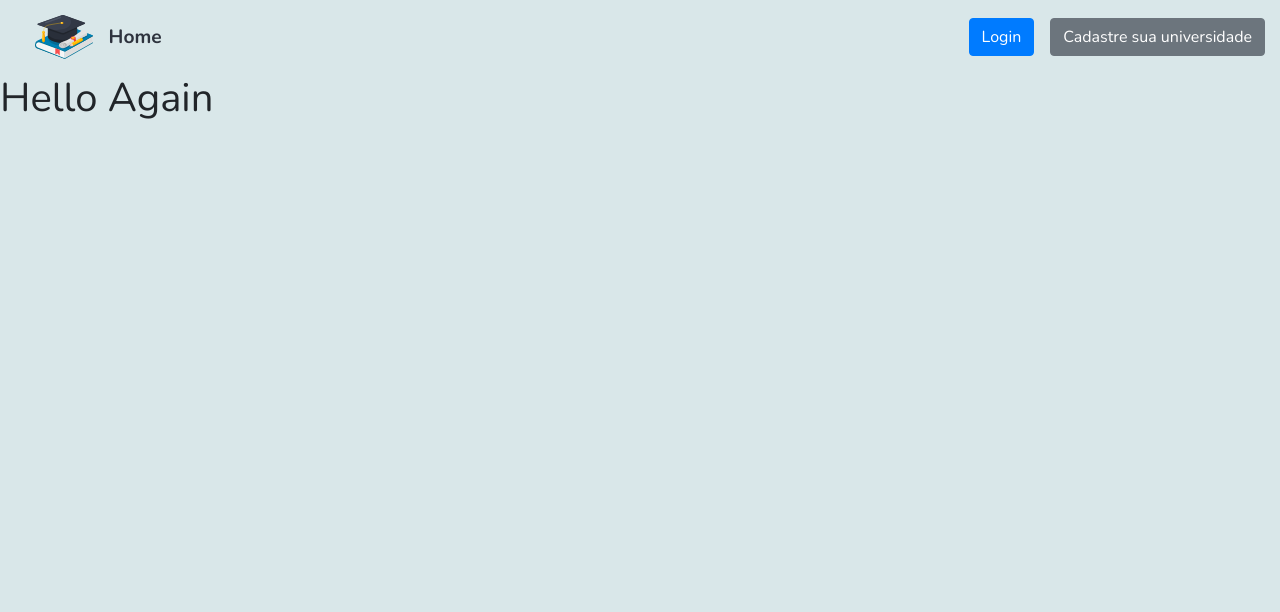
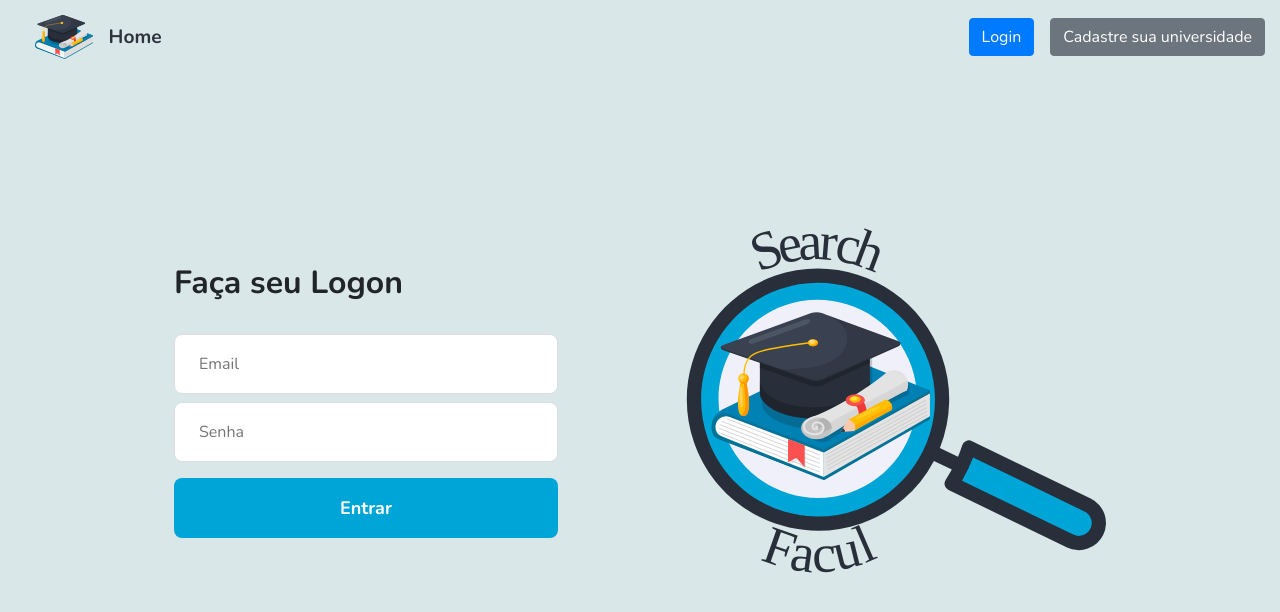
Before and after one commit to Brendhon/SearchFacul_Web, a React (Create React App) app: page / in a window 1280 px wide. Shown: the top 612 px of the page. Built offline with nearby package versions, Linux system fonts and the light colour scheme.

Commit message:
add: CSS in Logon

```diff
--- a/src/pages/Logon/index.jsx
+++ b/src/pages/Logon/index.jsx
@@ -2,11 +2,24 @@ import React from 'react'
 import './styles.css'
 
 import Header from '../../components/Header'
+import logo from '../../assets/img/alternative.svg'
 
 const Logon = _ =>
-    <div>
+    <div className='logon-container'>
         <Header />
-        <h1>Hello Again</h1>
+        <div className='content'>
+
+            <section className="form">
+                <form>
+                    <h1>Faça seu Logon</h1>
+                    <input className="mb-2" placeholder="Email" type="email" />
+                    <input placeholder="Senha" type="password" />
+                    <button type="submit">Entrar</button>
+                </form>
+            </section>
+
+            <img src={logo} alt="logo"></img>
+        </div>
     </div>
 
 
--- a/src/pages/Logon/styles.css
+++ b/src/pages/Logon/styles.css
@@ -0,0 +1,52 @@
+.logon-container {
+    display: flex;
+    flex-direction: column;
+    height: 100vh;
+}
+
+.content {
+    display: flex;
+    flex: 0.9;
+    align-items: center;
+    justify-content: center;
+}
+
+.content .form form {
+    display: flex;
+    flex-direction: column;
+    width: 30vw;
+}
+
+.content .form form h1 {
+    margin-bottom: 32px;
+    font-size: 32px;
+    font-weight: 800;
+}
+
+.content img {
+    margin-left: 100px;
+    margin-right: 0;
+    padding-right: 0;
+    width: 35vw;
+}
+
+.content .form form button {
+    width: 100%;
+    height: 60px;
+    background: #00A5D8;
+    border: 0;
+    color: #fff;
+    font-weight: bold;
+    margin-top: 16px;
+    display: inline-block;
+    text-align: center;
+    text-decoration: none;
+    font-size: 18px;
+    line-height: 60px;
+    border-radius: 8px;
+    transition: filter 0.2s;
+}
+
+.content .form form button:hover {
+    filter: brightness(90%);
+}
```
